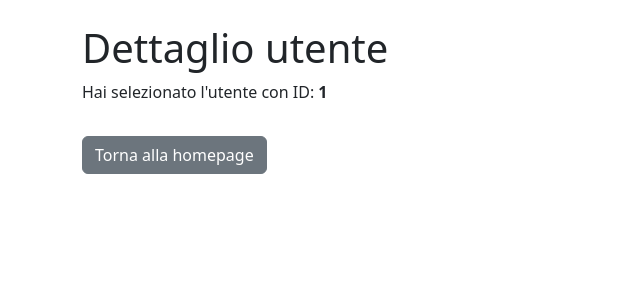
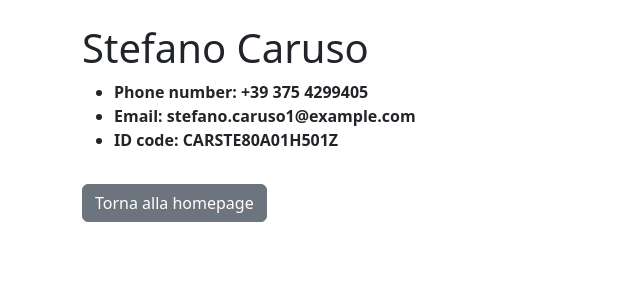
Before and after one commit to AndreaCatapano/react-prototipo-team-2, a React (Vite) app: page /users/1 in a window 1280 px wide. Shown: the top 300 px of the page, without its empty margins (0-640 px from the left). Built offline with nearby package versions, Linux system fonts and the light colour scheme.

Commit message:
add: user data display

```diff
--- a/src/pages/UserDetailPage.jsx
+++ b/src/pages/UserDetailPage.jsx
@@ -1,13 +1,24 @@
 import { useParams, Link } from "react-router-dom";
+import userDataDemo from "../data/userDataDemo"
 
 // Pagina di dettaglio utente
-function UserDetailPage() {
+function UserDetailPage({ }) {
   const { id } = useParams();
+
+  // filteriing user by id
+  const user = userDataDemo.filter(user => user.id == id)
+
+  // user destructure
+  const { firstName, lastName, phone, email, fiscalCode } = user[0]
 
   return (
     <div className="container py-4">
-      <h1>Dettaglio utente</h1>
-      <p>Hai selezionato l'utente con ID: <strong>{id}</strong></p>
+      <h1>{firstName} {lastName}</h1>
+      <ul>
+        <li><strong>Phone number: {phone}</strong></li>
+        <li><strong>Email: {email}</strong></li>
+        <li><strong>ID code: {fiscalCode}</strong></li>
+      </ul>
 
       <Link to="/" className="btn btn-secondary mt-3">
         Torna alla homepage
```
